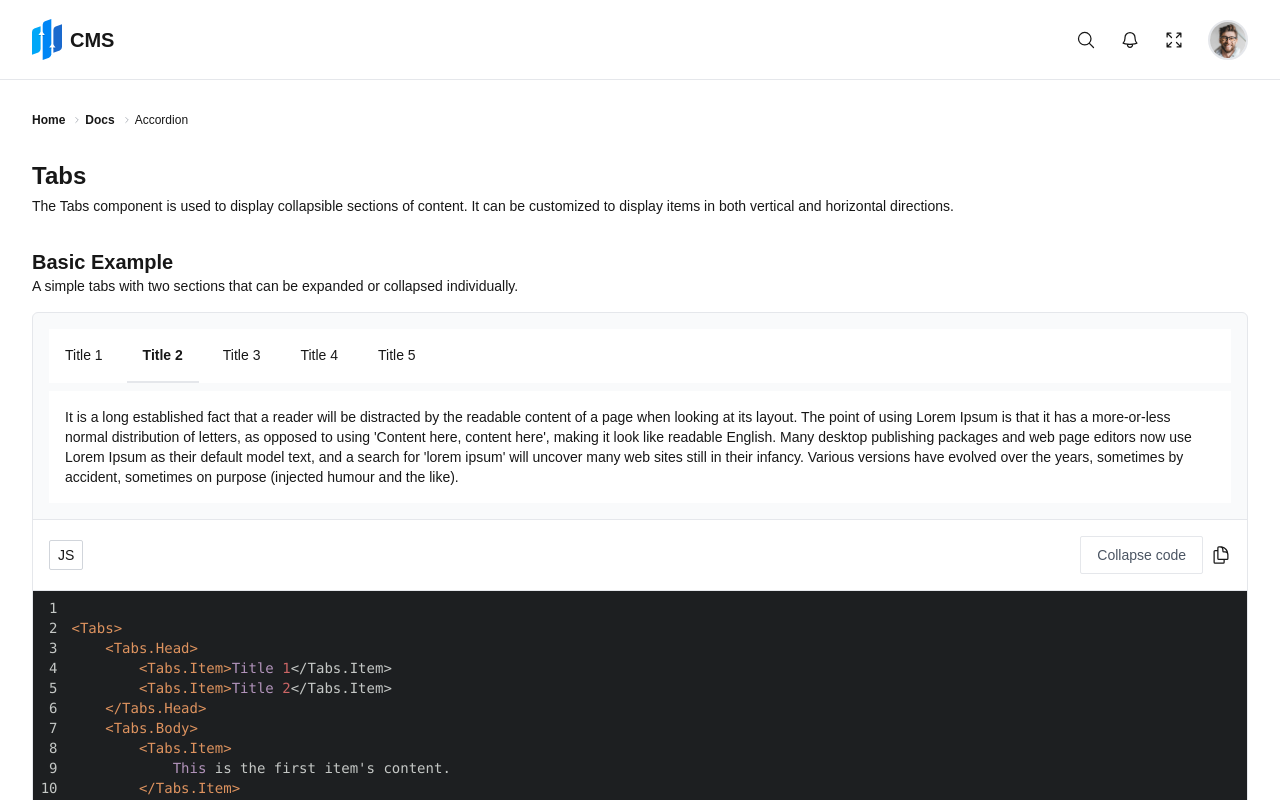
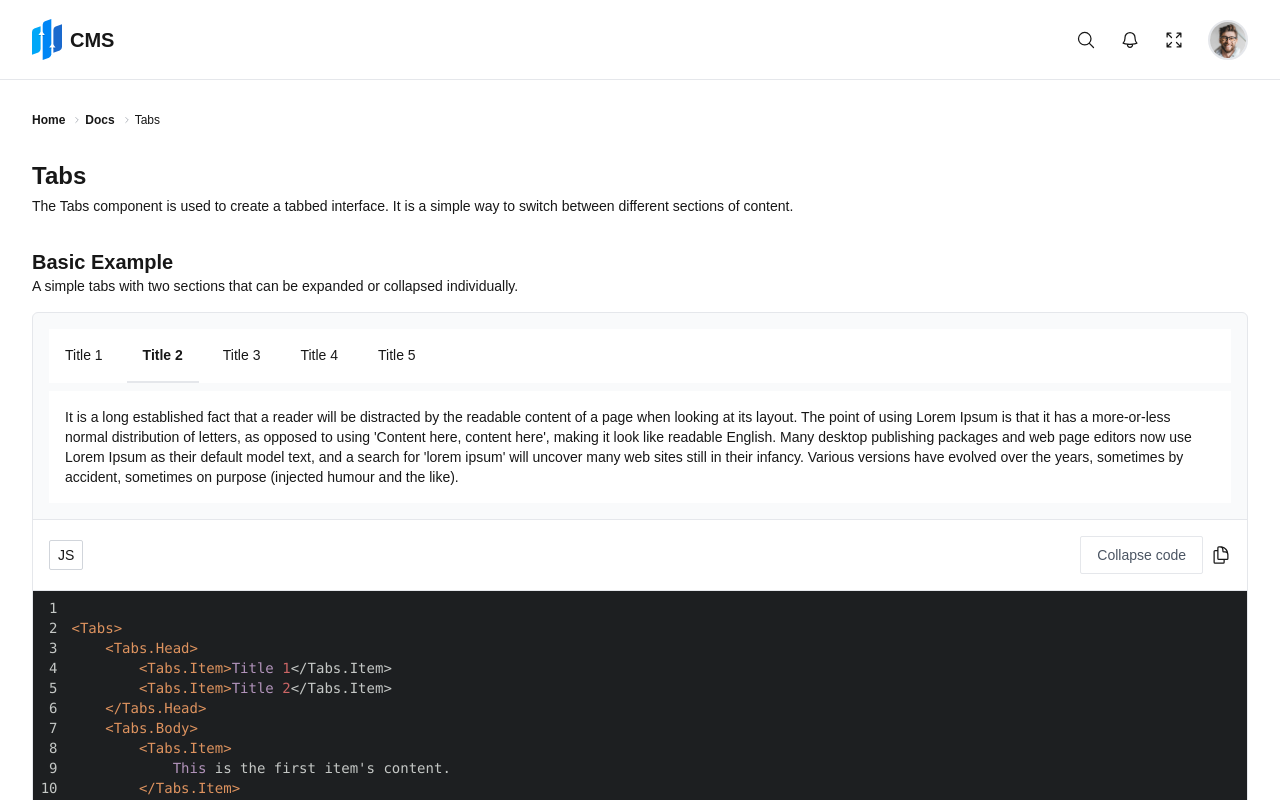
Before and after one commit to kenangundogan/cms, a Next.js app: page /docs/tabs in a window 1280 px wide. Shown: the top 800 px of the page. Built offline with nearby package versions, Linux system fonts and the light colour scheme.

Commit message:
update documentation for Tabs component; change breadcrumb item and enhance description for clarity

```diff
--- a/src/app/docs/tabs/page.js
+++ b/src/app/docs/tabs/page.js
@@ -34,14 +34,14 @@ const DashboardPage = () => {
             <Breadcrumb>
                 <Breadcrumb.Item href="/">Home</Breadcrumb.Item>
                 <Breadcrumb.Item href="/docs">Docs</Breadcrumb.Item>
-                <Breadcrumb.Item>Accordion</Breadcrumb.Item>
+                <Breadcrumb.Item>Tabs</Breadcrumb.Item>
             </Breadcrumb>
 
             {/* Page Info */}
             <PageInfo>
                 <PageInfo.Title>Tabs</PageInfo.Title>
                 <PageInfo.Description>
-                    The Tabs component is used to display collapsible sections of content. It can be customized to display items in both vertical and horizontal directions.
+                    The Tabs component is used to create a tabbed interface. It is a simple way to switch between different sections of content.
                 </PageInfo.Description>
             </PageInfo>
 
```
